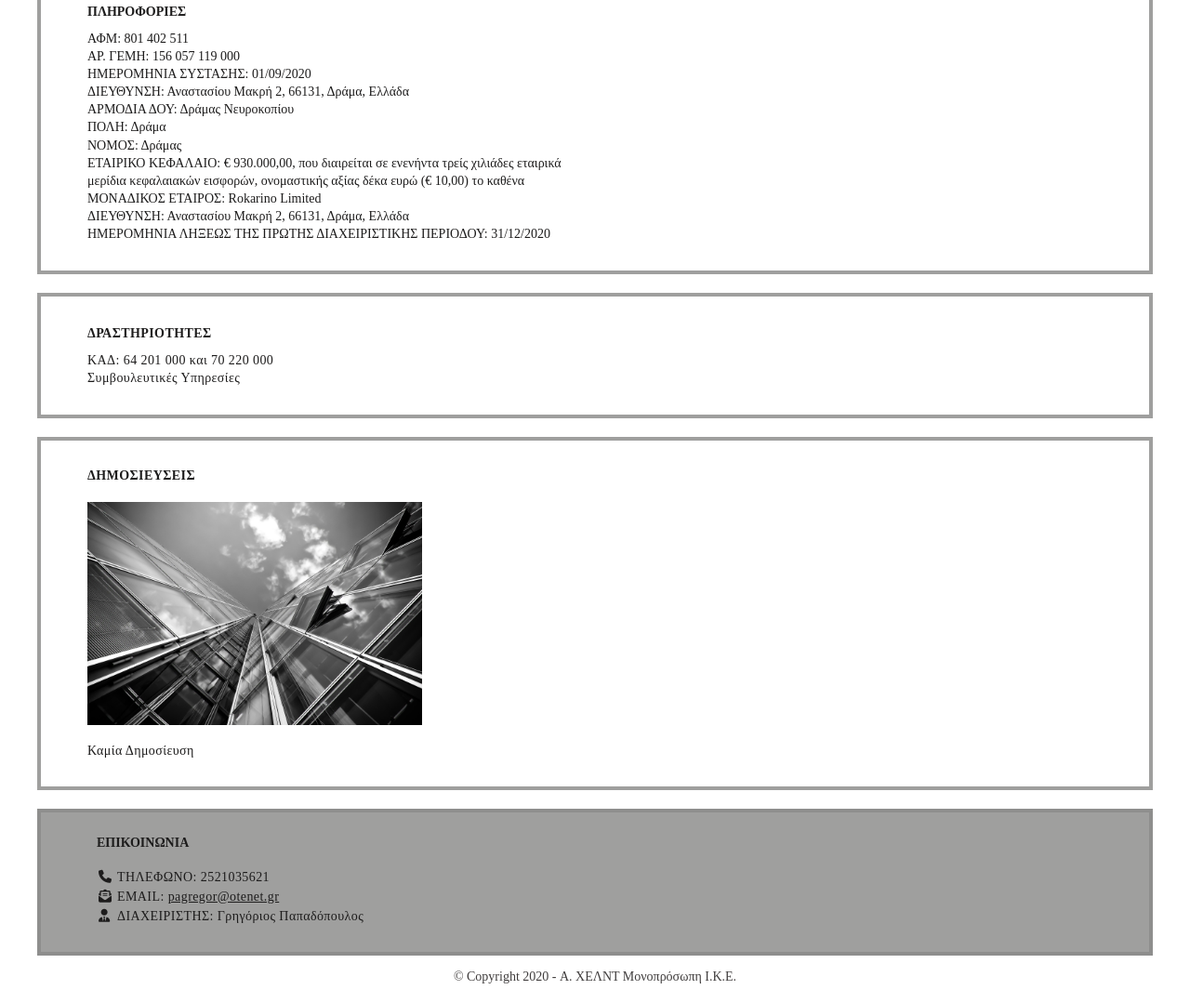
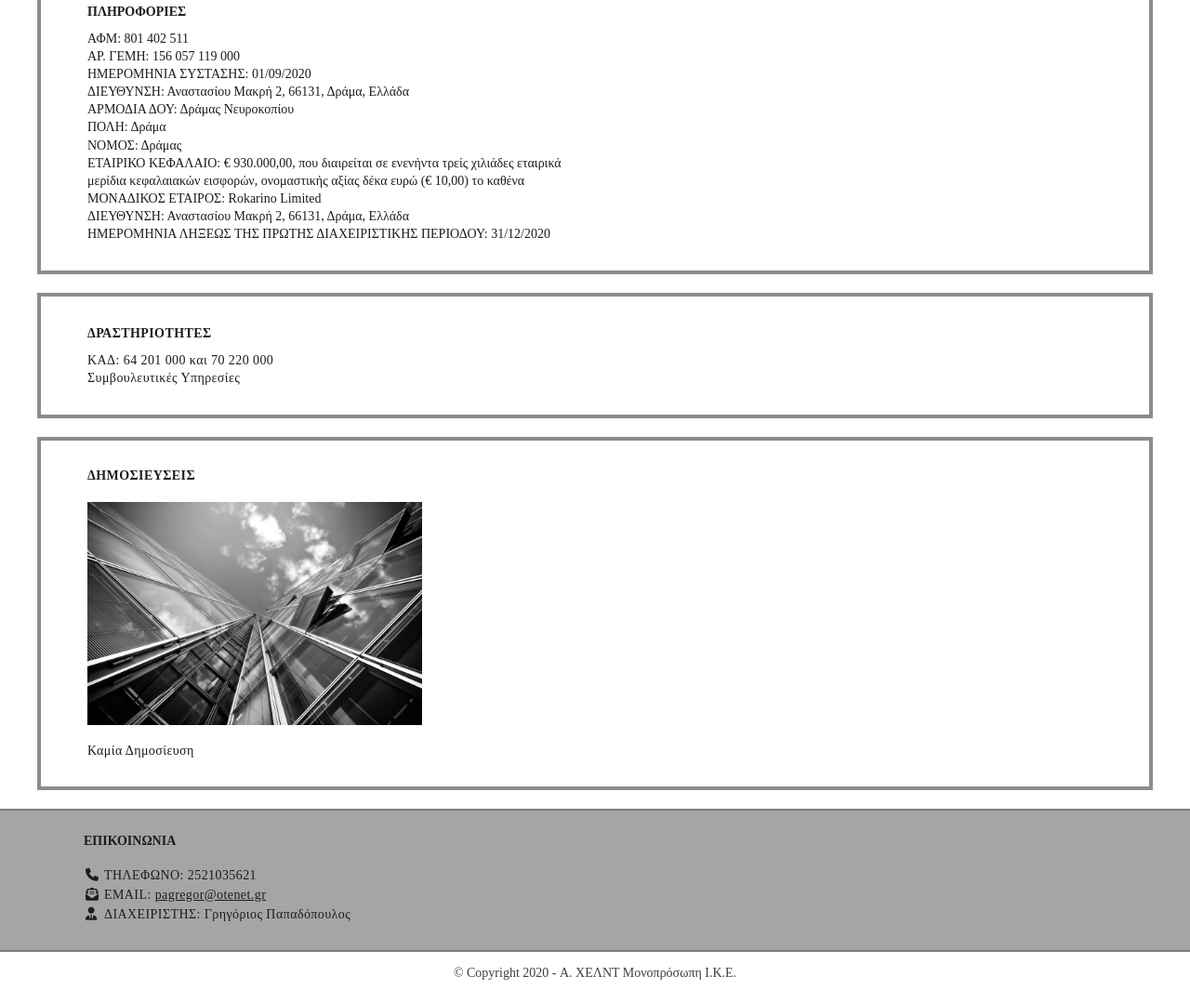
Before and after one commit to DrIkeProject/ahsinglememberpc, a plain HTML site: page index.html in a window 1280 px wide. Shown: the part 951-2030 px from the top of the page at 93% size. Drawn offline with nearby package versions, Linux system fonts and the light colour scheme; a web font is replaced by a local one.

Commit message:
Colors changed

```diff
--- a/css/styles.css
+++ b/css/styles.css
@@ -5,9 +5,9 @@
   /* Colors */
   --white-color: #ffffff;
   --black-color: #1d1c1c;
-  --title-text-color: #696969;
+  --title-text-color: #a7a4a4;
   --primary-text-color: #757575;
-  --accent-color: rgba(139, 139, 138, 0.829);
+  --accent-color: rgba(116, 116, 114, 0.829);
   --lighter-accent-color: rgba(155, 128, 41, 0.829);
 }
 *,
@@ -73,6 +73,7 @@ video {
   position: relative;
   overflow: hidden;
   z-index: 3;
+  border: 1px solid var(--accent-color);
 }
 .image {
   display: flex;
@@ -211,10 +212,10 @@ video {
 }
 
 /*===FOOTER===*/
-.contacts .container {
-  display: flex;
-  background-color: var(--accent-color);
-  border: 4px solid var(--accent-color);
+.contacts {
+  background-color: var(--title-text-color);
+  border-top: 2px solid var(--accent-color);
+  border-bottom: 2px solid var(--accent-color);
   padding-bottom: 30px;
   padding-left: 50px;
   margin-top: 20px;
```
